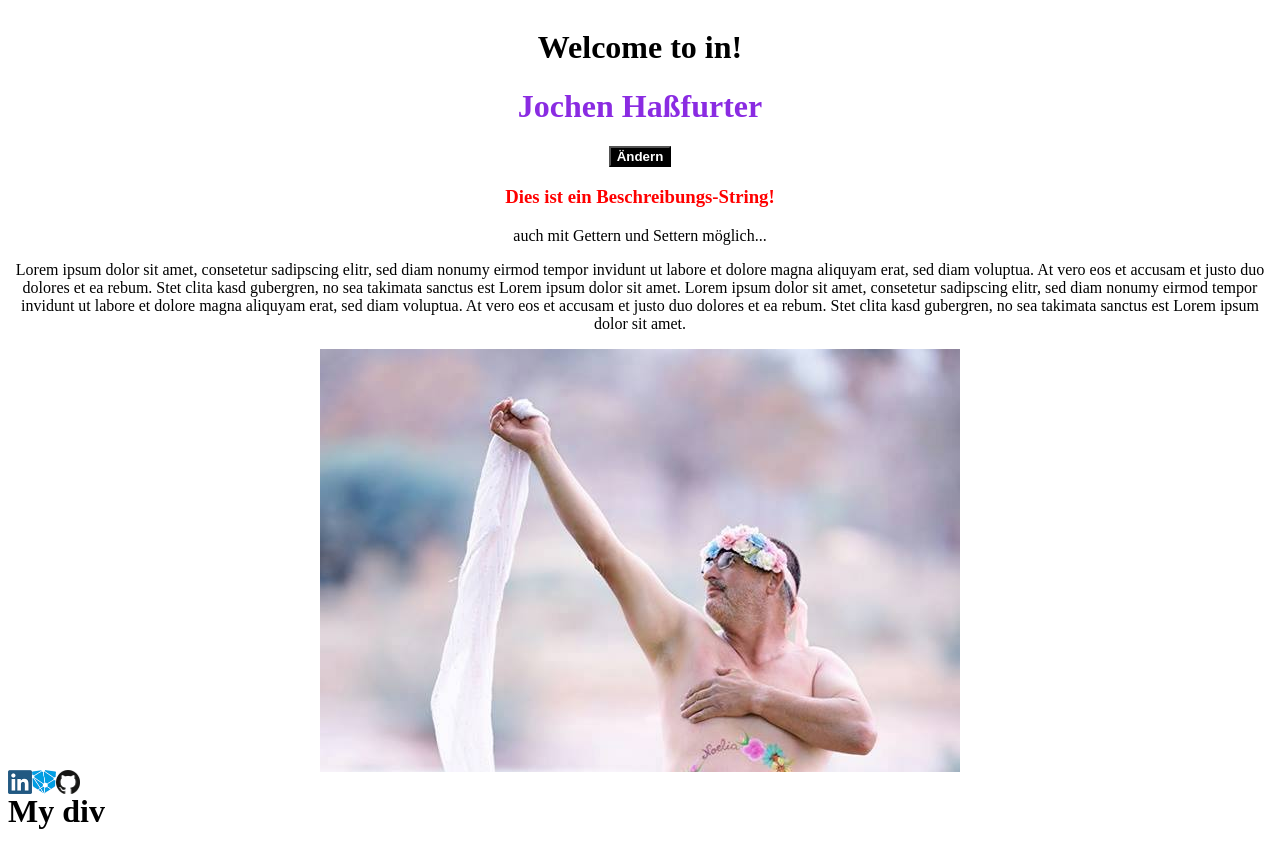
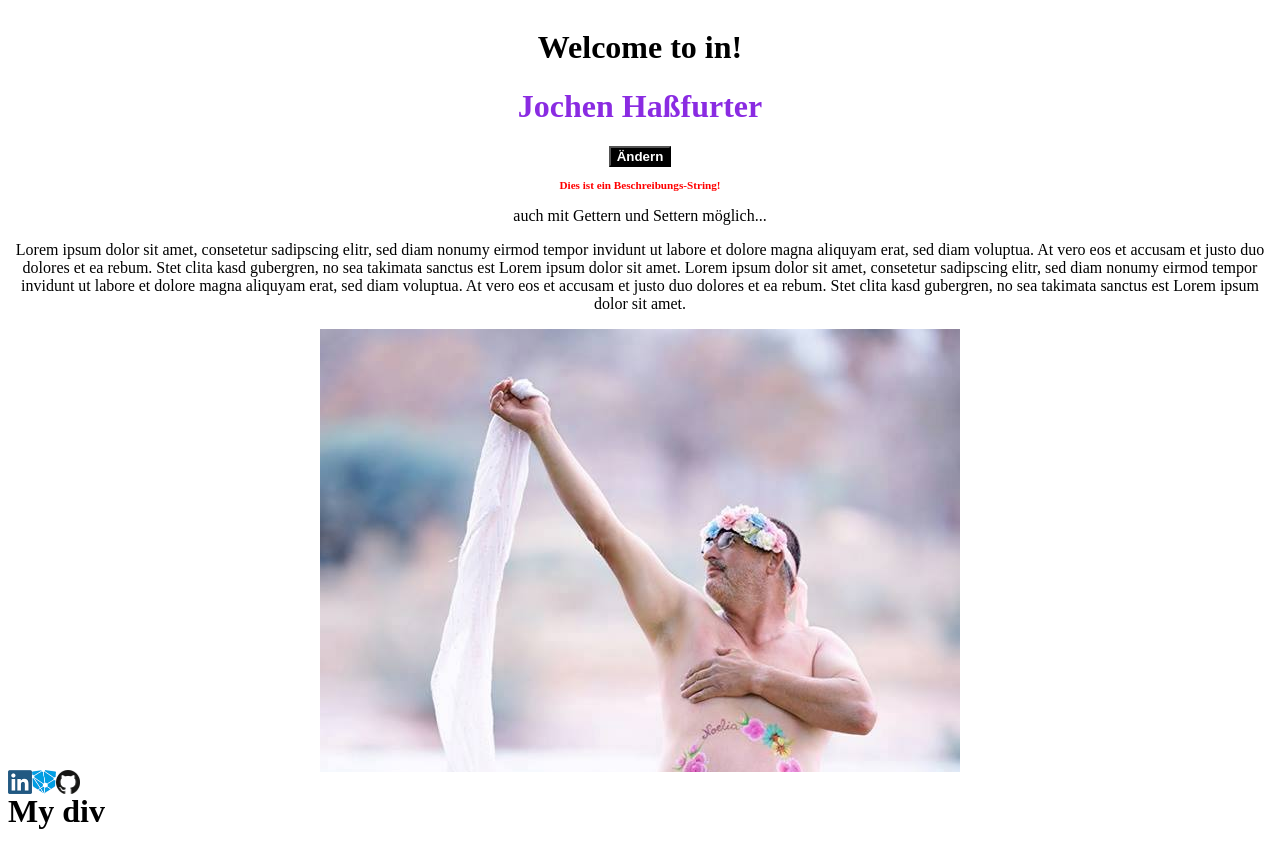
Before and after one commit to Mesqualito/Angular_TryOut, an Angular app: page / in a window 1280 px wide. Built offline with nearby package versions, Linux system fonts and the light colour scheme.

Commit message:
1st step to migrate style-attributes with units of measure from template to logic

```diff
--- a/src/app/user/user-name/user-name.component.html
+++ b/src/app/user/user-name/user-name.component.html
@@ -1,5 +1,6 @@
 
-<h3 [style.color]="fontColor">{{ description }}</h3>
+<h3 [style.color]="fontColor"
+  style="font-size: 0.7em">{{ description }}</h3>
 
 <p>{{ privateDescription }}</p>
 
```
